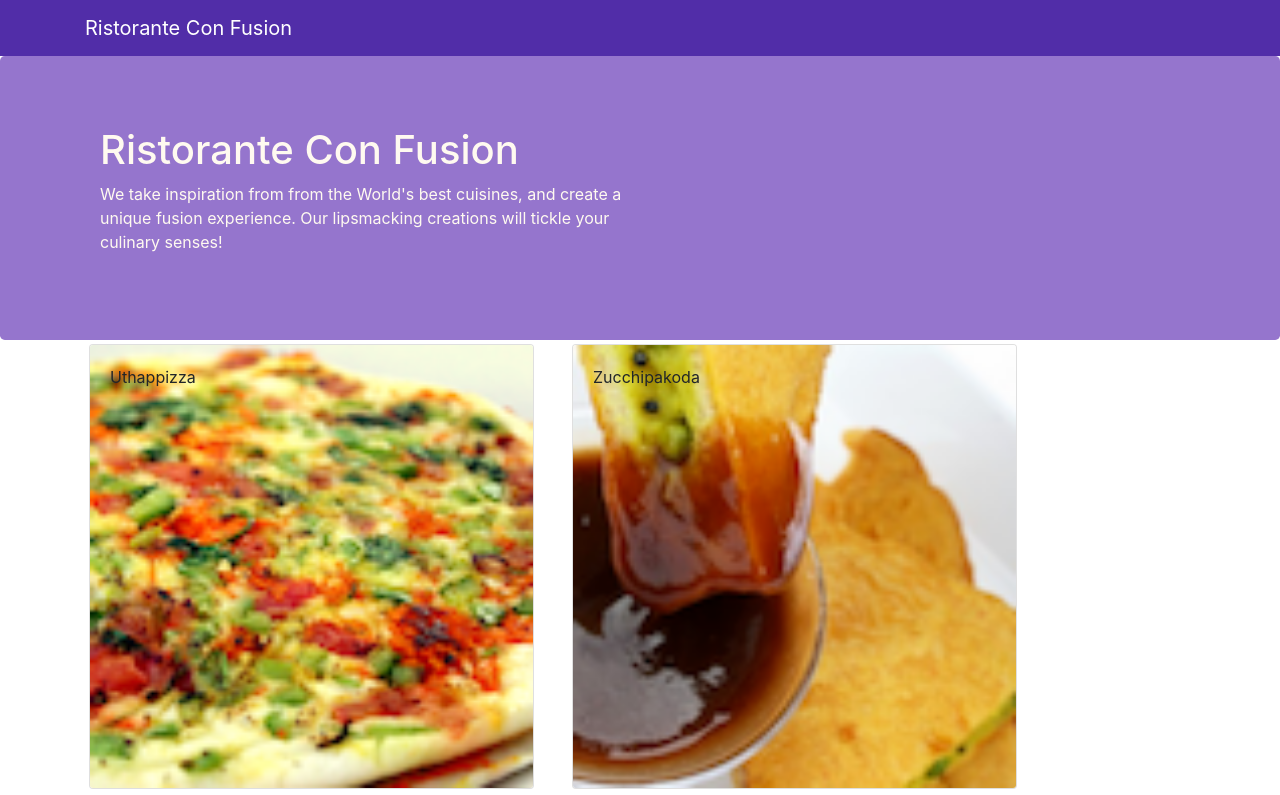
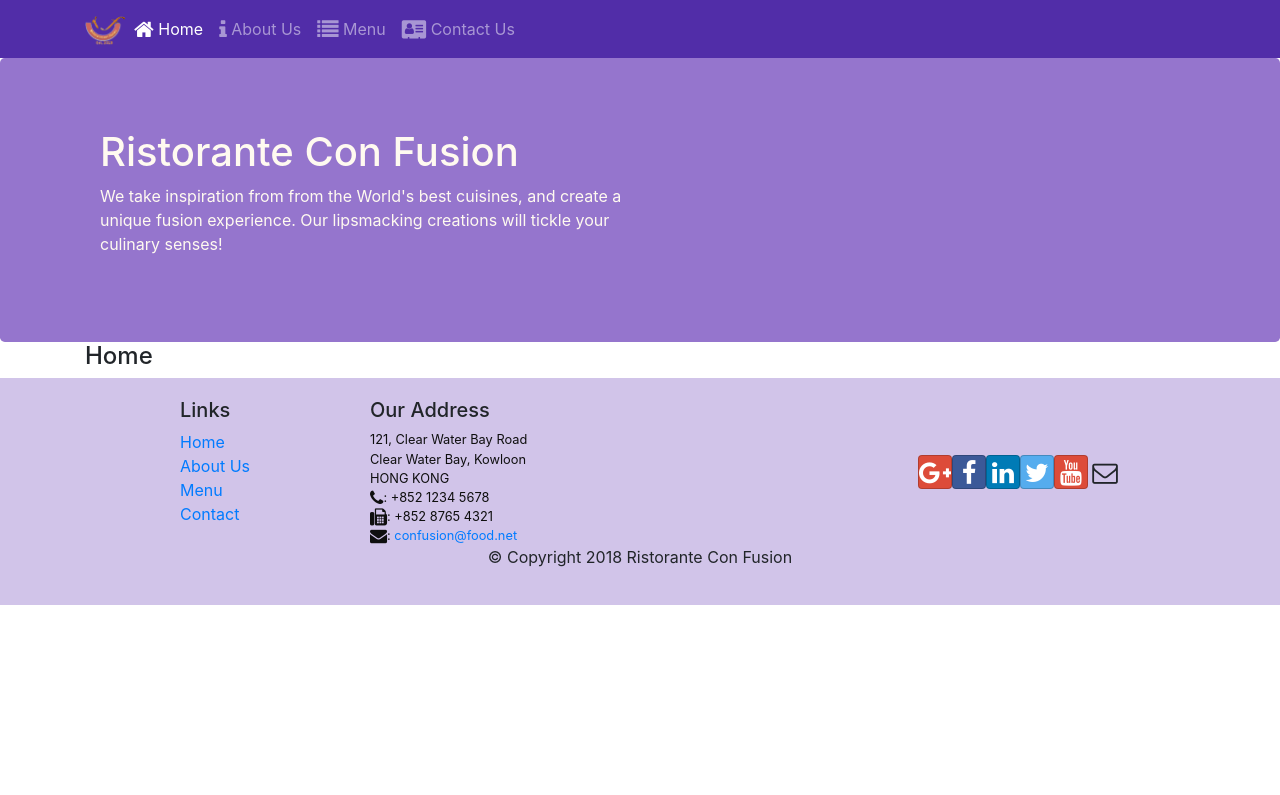
Before and after one commit to Drithyl/React-confusion, a React (Create React App) app: page /home in a window 1280 px wide. Shown: the top 795 px of the page. Built offline with nearby package versions, Linux system fonts and the light colour scheme.

Commit message:
React Router

```diff
--- a/package.json
+++ b/package.json
@@ -9,6 +9,7 @@
     "react": "^16.8.6",
     "react-dom": "^16.8.6",
     "react-popper": "^1.3.3",
+    "react-router-dom": "^5.0.0",
     "react-scripts": "3.0.1",
     "reactstrap": "^8.0.0"
   },
--- a/src/App.js
+++ b/src/App.js
@@ -1,4 +1,5 @@
 import React, { Component } from 'react';
+import { BrowserRouter } from "react-router-dom";
 
 //import our own components
 import Main from "./components/MainComponent.js";
@@ -11,6 +12,9 @@ class App extends Component {
   render ()
   {
     return (
+      //BrowserRouter needs to be enclosing our application to be able to use
+      //the React Router features.
+      <BrowserRouter>
         <div>
 
           {/* To render our component we simply need to include it as a self closing tag.
@@ -18,6 +22,7 @@ class App extends Component {
               building a single complex component out of many different ones */}
           <Main />
         </div>
+      </BrowserRouter>
     );
   }
 }
--- a/src/components/FooterComponent.js
+++ b/src/components/FooterComponent.js
@@ -1,5 +1,6 @@
 
 import React, { Component } from "react";
+import { Link } from "react-router-dom";
 
 function Footer(props)
 {
@@ -11,10 +12,10 @@ function Footer(props)
             <h5>Links</h5>
 
             <ul className="list-unstyled">
-                  <li><a href="#">Home</a></li>
-                  <li><a href="#">About</a></li>
-                  <li><a href="#">Menu</a></li>
-                  <li><a href="contactus.html">Contact</a></li>
+                  <li><Link to="/home">Home</Link></li>
+                  <li><Link to="/aboutus">About Us</Link></li>
+                  <li><Link to="/menu">Menu</Link></li>
+                  <li><Link to="/contact">Contact</Link></li>
             </ul>
           </div>
 
--- a/src/components/HeaderComponent.js
+++ b/src/components/HeaderComponent.js
@@ -1,11 +1,25 @@
 
 import React, { Component } from "react";
-
-//import the Navbar and NavbarBrand Bootstrap components from the reactstrap module
-import { Navbar, NavbarBrand, Jumbotron } from "reactstrap";
+import { Navbar, NavbarBrand, Nav, NavbarToggler, Collapse, NavItem, Jumbotron } from "reactstrap";
+import { NavLink } from "react-router-dom";
 
 class Header extends Component
 {
+  constructor(props)
+  {
+    super(props);
+    this.state = {
+      isNavOpen: false
+    };
+
+    this.toggleNav = this.toggleNav.bind(this);
+  }
+
+  toggleNav()
+  {
+    this.setState({ isNavOpen: !this.state.isNavOpen });
+  }
+
   render()
   {
     return (
@@ -15,12 +29,60 @@ class Header extends Component
       //the components directly into it, hence its usage. The shorthand notation
       //is <> </> but may not be interpreted correctly by all browsers
       <React.Fragment>
-      { /* Reactstrap's Navbar component with the dark theme */ }
-        <Navbar dark>
+        {/* Reactstrap's Navbar component with the dark theme. expand will make it
+            show in its full form only for md screen sizes and above, thanks to the
+            Collapse reactstrap component */}
+        <Navbar dark expand="md">
           { /* Bootstrap's container for rows */ }
           <div className="container">
+            {/* Reactstrap component that creates a button to toggle the navbar
+                thanks to the Collapse component enclosing it below. Will only
+                show in xs and s screen sizes */}
+            <NavbarToggler onClick={this.toggleNav} />
+
             { /* NavbarBrand is the component in which we specify the branding (name, logo) */}
-            <NavbarBrand href="/">Ristorante Con Fusion</NavbarBrand>
+            <NavbarBrand className="mr-auto" href="/">
+              <img src="assets/images/logo.png" height="30" width="41" alt="Ristorante Con Fusion"/>
+            </NavbarBrand>
+
+            {/* The Collapse component allows us to collapse content. The isNavOpen
+                state will be kept track of inside the state of this component and
+                lets React know whether to collapse or expand with each click. It
+                is a required prop for Collapse. */}
+            <Collapse isOpen={this.state.isNavOpen} navbar>
+              {/* Create a navbar. The navbar attribute is Bootstrap styling */}
+              <Nav navbar>
+                {/* Specify an item within the navbar */}
+                <NavItem>
+                  {/* NavLink is a React Router component. It allows us to specify
+                      the route to which the link takes a user (similar to the href)
+                      in the <a> elements, except here the different routes are
+                      defined by the Route React Router components used in the
+                      MainComponent file */}
+                  <NavLink className="nav-link" to="/home">
+                    <span className="fa fa-home fa-lg"></span> Home
+                  </NavLink>
+                </NavItem>
+
+                <NavItem>
+                  <NavLink className="nav-link" to="/aboutus">
+                    <span className="fa fa-info fa-lg"></span> About Us
+                  </NavLink>
+                </NavItem>
+
+                <NavItem>
+                  <NavLink className="nav-link" to="/menu">
+                    <span className="fa fa-list fa-lg"></span> Menu
+                  </NavLink>
+                </NavItem>
+
+                <NavItem>
+                  <NavLink className="nav-link" to="/contactus">
+                    <span className="fa fa-address-card fa-lg"></span> Contact Us
+                  </NavLink>
+                </NavItem>
+              </Nav>
+            </Collapse>
           </div>
         </Navbar>
 
--- /dev/null
+++ b/src/components/HomeComponent.js
@@ -0,0 +1,13 @@
+
+import React from "react";
+
+function Home(props)
+{
+  return (
+    <div className="container">
+      <h4>Home</h4>
+    </div>
+  );
+}
+
+export default Home;
--- a/src/components/MainComponent.js
+++ b/src/components/MainComponent.js
@@ -1,6 +1,8 @@
 import React, { Component } from 'react';
+import { Switch, Route, Redirect } from "react-router-dom";
 
 //import our own components
+import Home from "./HomeComponent.js";
 import Menu from "./MenuComponent.js";
 import DishDetail from "./DishdetailComponent.js";
 import Header from "./HeaderComponent.js";
@@ -20,27 +22,43 @@ class Main extends Component {
     //single source of truth for the state of this component. When you need to
     //alter the state, use the setState({}, cb) function
     this.state = {
-      dishes: DISHES,
-      selectedDish: null
+      dishes: DISHES
     };
-  }
-
-  onDishSelect(dishId) {
-    //always use setState to change the state of a Component
-    this.setState({ selectedDish: dishId });
   }
 
   render ()
   {
+    //We will specify further props into the Home component here. This could also
+    //be used for the Menu Route component declared within the Switch below.
+    const HomePage = function()
+    {
+      return (
+        <Home />
+      );
+    }
+
     return (
       <div>
         <Header />
 
-        {/* To render our component we simply need to include it as a self closing tag.
-            This one then gets rendered in index.js as part of the App component,
-            building a single complex component out of many different ones */}
-        <Menu dishes={this.state.dishes} onClick={ (dishId) => this.onDishSelect(dishId) } />
-        <DishDetail selectedDish={ this.state.dishes.find((dish) => dish.id === this.state.selectedDish) } />
+        {/* Switch component from React Router groups together several routes */}
+        <Switch>
+          {/* Route component from React Router specifies the navigation path to reach that resource */}
+          <Route path="/home" component={HomePage} />
+
+          {/* exact attribute means path should match exactly this to route to that component.
+            We can pass the name of the component directly into the component attribute but this
+            will not allow us to pass props into it like we would with the JSX <Component />
+            notation. This is why we create it using the following syntax; declaring a function
+            that returns the component's name along with the props we pass in a JSX format */}
+          <Route exact path="/menu" component={() => <Menu dishes={this.state.dishes} />} />
+
+          {/* Redirect React Router component allows us to specify a default route that will be
+              used whenever the URL provided does not match any of the Routes specified above.
+              The to attribute will specify which Route the user is redirected to */}
+          <Redirect to="/home" />
+        </Switch>
+
         <Footer />
       </div>
     );
```
Also changed, not shown: 1 other file (tests, documents, lock files or other folders). Lines whose indentation alone changed are shown as unchanged.
